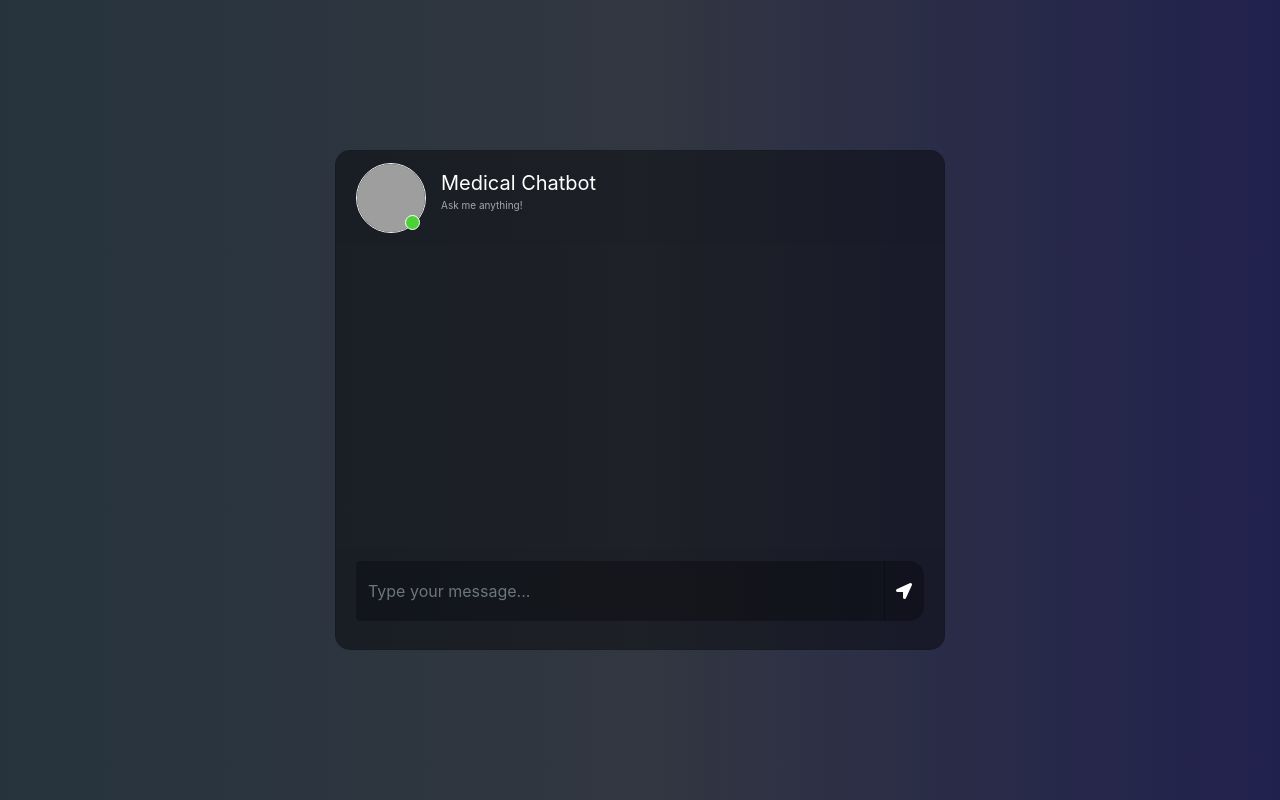
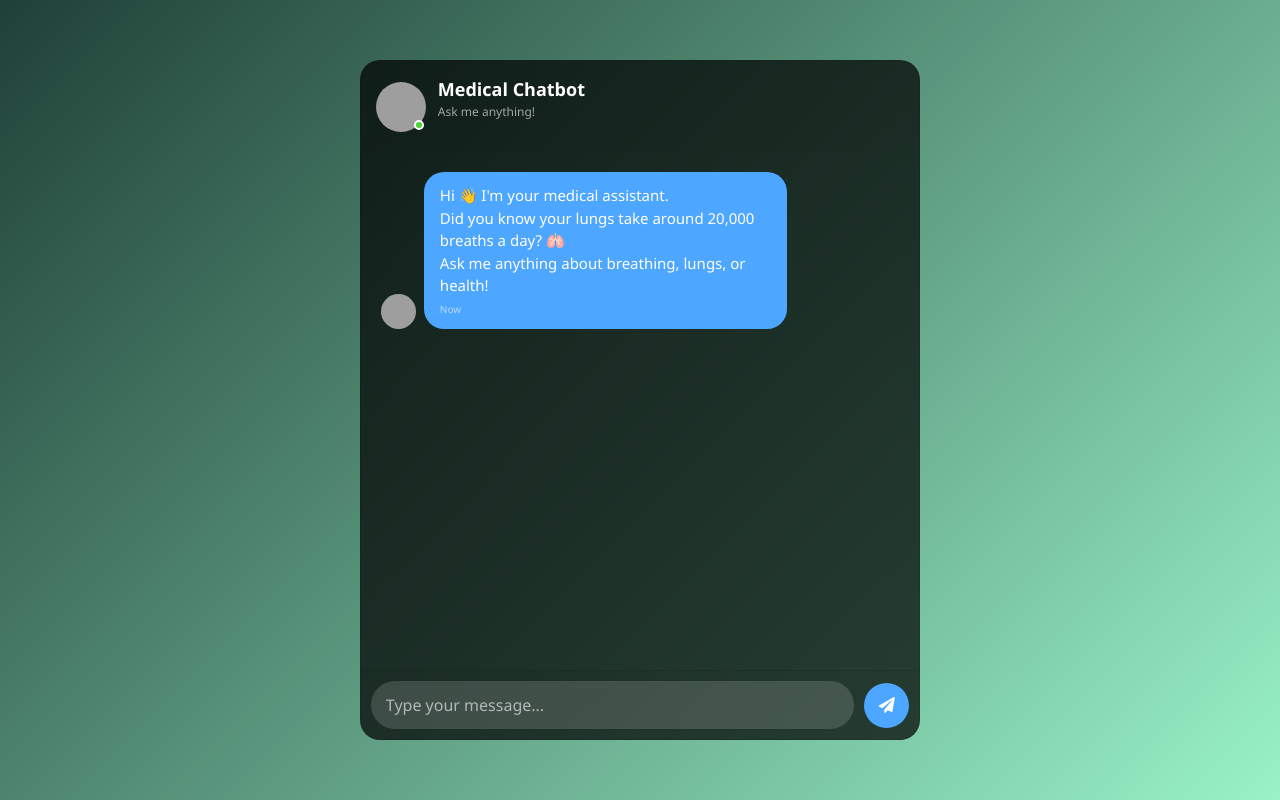
Before and after one commit to Aayush1879/MedChatbot, a Flask app: page / in a window 1280 px wide. Run offline with Flask 3, Linux system fonts and the light colour scheme; some libraries are stand-ins or nearby versions; grey boxes are pictures that could not be loaded.

Commit message:
updation

```diff
--- a/static/style.css
+++ b/static/style.css
@@ -1,223 +1,188 @@
-body,html{
-	height: 100%;
-	margin: 0;
-	background: rgb(44, 47, 59);
-   background: -webkit-linear-gradient(to right, rgb(40, 59, 34), rgb(54, 60, 70), rgb(32, 32, 43));
-	background: linear-gradient(to right, rgb(38, 51, 61), rgb(50, 55, 65), rgb(33, 33, 78));
+* {
+    margin: 0;
+    padding: 0;
+    box-sizing: border-box;
 }
 
-.chat{
-	margin-top: auto;
-	margin-bottom: auto;
+body {
+    font-family: 'Segoe UI', sans-serif;
+    background: linear-gradient(135deg, #1f4037, #99f2c8);
 }
-.card{
-	height: 500px;
-	border-radius: 15px !important;
-	background-color: rgba(0,0,0,0.4) !important;
+
+/* Center layout */
+.container-fluid {
+    height: 100vh;
+    display: flex;
+    justify-content: center;
+    align-items: center;
 }
-.contacts_body{
-	padding:  0.75rem 0 !important;
-	overflow-y: auto;
-	white-space: nowrap;
+
+/* Chat box */
+.card {
+    width: 100%;
+    max-width: 800px;   /* 👈 FIXED WIDTH */
+    height: 85vh;
+    border-radius: 20px;
+    background: rgba(0, 0, 0, 0.7);
+    backdrop-filter: blur(12px);
+    display: flex;
+    flex-direction: column;
+    overflow: hidden;
 }
-.msg_card_body{
-	overflow-y: auto;
+
+/* Header */
+.card-header {
+    padding: 15px;
+    border: none;
 }
-.card-header{
-	border-radius: 15px 15px 0 0 !important;
-	border-bottom: 0 !important;
+
+.img_cont {
+    position: relative;
 }
-.card-footer{
-border-radius: 0 0 15px 15px !important;
-	border-top: 0 !important;
+
+.user_img {
+    height: 50px;
+    width: 50px;
+    border-radius: 50%;
 }
-.container{
-	align-content: center;
+
+.online_icon {
+    position: absolute;
+    height: 10px;
+    width: 10px;
+    background: #4cd137;
+    border-radius: 50%;
+    bottom: 2px;
+    right: 2px;
+    border: 2px solid white;
 }
-.search{
-	border-radius: 15px 0 0 15px !important;
-	background-color: rgba(0,0,0,0.3) !important;
-	border:0 !important;
-	color:white !important;
+
+.user_info {
+    margin-left: 12px;
+    color: white;
 }
-.search:focus{
-	 box-shadow:none !important;
-   outline:0px !important;
+
+.user_info span {
+    font-size: 18px;
+    font-weight: 600;
 }
-.type_msg{
-	background-color: rgba(0,0,0,0.3) !important;
-	border:0 !important;
-	color:white !important;
-	height: 60px !important;
-	overflow-y: auto;
+
+.user_info p {
+    font-size: 12px;
+    color: rgba(255,255,255,0.6);
 }
-	.type_msg:focus{
-	 box-shadow:none !important;
-   outline:0px !important;
+
+/* Chat body */
+.msg_card_body {
+    flex: 1;
+    overflow-y: auto;
+    padding: 20px;
 }
-.attach_btn{
-	border-radius: 15px 0 0 15px !important;
-	background-color: rgba(0,0,0,0.3) !important;
-	border:0 !important;
-	color: white !important;
-	cursor: pointer;
+
+/* Align messages nicely */
+.d-flex.mb-3 {
+    align-items: flex-end;
 }
-.send_btn{
-	border-radius: 0 15px 15px 0 !important;
-	background-color: rgba(0,0,0,0.3) !important;
-	border:0 !important;
-	color: white !important;
-	cursor: pointer;
+
+/* Messages */
+.msg_cotainer,
+.msg_cotainer_send {
+    max-width: 70%;   /* 👈 balanced width */
+    padding: 12px 16px;
+    border-radius: 20px;
+    font-size: 15px;
+    line-height: 1.5;
+    color: white;
+    word-wrap: break-word;
 }
-.search_btn{
-	border-radius: 0 15px 15px 0 !important;
-	background-color: rgba(0,0,0,0.3) !important;
-	border:0 !important;
-	color: white !important;
-	cursor: pointer;
+
+.msg_cotainer {
+    background: #4da6ff;
 }
-.contacts{
-	list-style: none;
-	padding: 0;
+
+.msg_cotainer_send {
+    background: #58cc71;
 }
-.contacts li{
-	width: 100% !important;
-	padding: 5px 10px;
-	margin-bottom: 15px !important;
+
+/* Avatar */
+.user_img_msg {
+    height: 35px;
+    width: 35px;
+    border-radius: 50%;
+    margin-right: 8px;
 }
-.active{
-	background-color: rgba(0,0,0,0.3);
+
+/* Time */
+.msg_time,
+.msg_time_send {
+    display: block;
+    font-size: 10px;
+    margin-top: 5px;
+    color: rgba(255,255,255,0.6);
 }
-.user_img{
-	height: 70px;
-	width: 70px;
-	border:1.5px solid #f5f6fa;
 
+/* Footer */
+.card-footer {
+    padding: 10px;
 }
-.user_img_msg{
-	height: 40px;
-	width: 40px;
-	border:1.5px solid #f5f6fa;
 
+/* Fix input layout */
+.card-footer form {
+    display: flex;
+    width: 100%;
+    align-items: center;
 }
-.img_cont{
-	position: relative;
-	height: 70px;
-	width: 70px;
+
+/* Input */
+.type_msg {
+    flex: 1;
+    min-width: 0;   /* 👈 CRITICAL FIX */
+    border-radius: 25px;
+    padding: 12px 15px;
+    border: none;
+    background: rgba(255,255,255,0.15);
+    color: white;
 }
-.img_cont_msg{
-	height: 40px;
-	width: 40px;
+
+.type_msg::placeholder {
+    color: rgba(255,255,255,0.6);
 }
-.online_icon{
-	position: absolute;
-	height: 15px;
-	width:15px;
-	background-color: #4cd137;
-	border-radius: 50%;
-	bottom: 0.2em;
-	right: 0.4em;
-	border:1.5px solid white;
+
+/* Send button */
+.send_btn {
+    margin-left: 10px;
+    border-radius: 50%;
+    width: 45px;
+    height: 45px;
+    border: none;
+    background: #4da6ff;
+    color: white;
+    display: flex;
+    align-items: center;
+    justify-content: center;
 }
-.offline{
-	background-color: #c23616 !important;
+
+/* Scrollbar */
+.msg_card_body::-webkit-scrollbar {
+    width: 5px;
 }
-.user_info{
-	margin-top: auto;
-	margin-bottom: auto;
-	margin-left: 15px;
+
+.msg_card_body::-webkit-scrollbar-thumb {
+    background: rgba(255,255,255,0.3);
+    border-radius: 10px;
 }
-.user_info span{
-	font-size: 20px;
-	color: white;
+
+/* Mobile */
+@media(max-width: 768px){
+    .card {
+        max-width: 100%;
+        height: 100vh;
+        border-radius: 0;
+    }
+
+    .msg_cotainer,
+    .msg_cotainer_send {
+        max-width: 85%;
+        font-size: 14px;
+    }
 }
-.user_info p{
-	font-size: 10px;
-	color: rgba(255,255,255,0.6);
-}
-.video_cam{
-	margin-left: 50px;
-	margin-top: 5px;
-}
-.video_cam span{
-	color: white;
-	font-size: 20px;
-	cursor: pointer;
-	margin-right: 20px;
-}
-.msg_cotainer{
-	margin-top: auto;
-	margin-bottom: auto;
-	margin-left: 10px;
-	border-radius: 25px;
-	background-color: rgb(82, 172, 255);
-	padding: 10px;
-	position: relative;
-}
-.msg_cotainer_send{
-	margin-top: auto;
-	margin-bottom: auto;
-	margin-right: 10px;
-	border-radius: 25px;
-	background-color: #58cc71;
-	padding: 10px;
-	position: relative;
-}
-.msg_time{
-	position: absolute;
-	left: 0;
-	bottom: -15px;
-	color: rgba(255,255,255,0.5);
-	font-size: 10px;
-}
-.msg_time_send{
-	position: absolute;
-	right:0;
-	bottom: -15px;
-	color: rgba(255,255,255,0.5);
-	font-size: 10px;
-}
-.msg_head{
-	position: relative;
-}
-#action_menu_btn{
-	position: absolute;
-	right: 10px;
-	top: 10px;
-	color: white;
-	cursor: pointer;
-	font-size: 20px;
-}
-.action_menu{
-	z-index: 1;
-	position: absolute;
-	padding: 15px 0;
-	background-color: rgba(0,0,0,0.5);
-	color: white;
-	border-radius: 15px;
-	top: 30px;
-	right: 15px;
-	display: none;
-}
-.action_menu ul{
-	list-style: none;
-	padding: 0;
-	margin: 0;
-}
-.action_menu ul li{
-	width: 100%;
-	padding: 10px 15px;
-	margin-bottom: 5px;
-}
-.action_menu ul li i{
-	padding-right: 10px;
-}
-.action_menu ul li:hover{
-	cursor: pointer;
-	background-color: rgba(0,0,0,0.2);
-}
-@media(max-width: 576px){
-	.contacts_card{
-	margin-bottom: 15px !important;
-}
-}
--- a/templates/chat.html
+++ b/templates/chat.html
@@ -1,28 +1,30 @@
-<link href="//maxcdn.bootstrapcdn.com/bootstrap/4.1.1/css/bootstrap.min.css" rel="stylesheet" id="bootstrap-css">
-<script src="//maxcdn.bootstrapcdn.com/bootstrap/4.1.1/js/bootstrap.min.js"></script>
-<script src="//cdnjs.cloudflare.com/ajax/libs/jquery/3.2.1/jquery.min.js"></script>
-
 <!DOCTYPE html>
 <html>
 <head>
-		<title>Chatbot</title>
-		<link rel="stylesheet" href="https://stackpath.bootstrapcdn.com/bootstrap/4.1.3/css/bootstrap.min.css" integrity="sha384-MCw98/SFnGE8fJT3GXwEOngsV7Zt27NXFoaoApmYm81iuXoPkFOJwJ8ERdknLPMO" crossorigin="anonymous">
-		<link rel="stylesheet" href="https://use.fontawesome.com/releases/v5.5.0/css/all.css" integrity="sha384-B4dIYHKNBt8Bc12p+WXckhzcICo0wtJAoU8YZTY5qE0Id1GSseTk6S+L3BlXeVIU" crossorigin="anonymous">
+    <title>Pulmo Bot</title>
+
+    <!-- Bootstrap -->
+    <link rel="stylesheet" href="https://stackpath.bootstrapcdn.com/bootstrap/4.1.3/css/bootstrap.min.css">
+    <link rel="stylesheet" href="https://use.fontawesome.com/releases/v5.5.0/css/all.css">
+
+    <!-- jQuery -->
     <script src="https://ajax.googleapis.com/ajax/libs/jquery/3.3.1/jquery.min.js"></script>
-		<link rel="stylesheet" type="text/css" href="{{ url_for('static', filename='style.css')}}"/>
+
+    <!-- CSS -->
+    <link rel="stylesheet" href="../static/style.css">
 </head>
 
+<body>
 
-	<body>
-		<div class="container-fluid h-100">
-			<div class="row justify-content-center h-100">
-				<div class="col-md-8 col-xl-6 chat">
+<div class="container-fluid">
+    <div class="chat">
         <div class="card">
+
+            <!-- Header -->
             <div class="card-header msg_head">
-							<div class="d-flex bd-highlight">
+                <div class="d-flex align-items-center">
                     <div class="img_cont">
-									<img src="https://cdn-icons-png.flaticon.com/512/387/387569.png" class="rounded-circle user_img">
-									<!-- <img src="https://www.prdistribution.com/spirit/uploads/pressreleases/2019/newsreleases/d83341deb75c4c4f6b113f27b1e42cd8-chatbot-florence-already-helps-thousands-of-patients-to-remember-their-medication.png" class="rounded-circle user_img"> -->
+                        <img src="https://cdn-icons-png.flaticon.com/512/387/387569.png" class="user_img">
                         <span class="online_icon"></span>
                     </div>
                     <div class="user_info">
@@ -31,19 +33,35 @@
                     </div>
                 </div>
             </div>
-						<div id="messageFormeight" class="card-body msg_card_body">
 
+            <!-- Chat Body -->
+            <div id="messageFormeight" class="msg_card_body">
+
+                <!-- Default Message -->
+                <div class="d-flex mb-3">
+                    <div class="img_cont_msg">
+                        <img src="https://cdn-icons-png.flaticon.com/512/387/387569.png" class="user_img_msg">
+                    </div>
+                    <div class="msg_cotainer">
+                        Hi 👋 I'm your medical assistant.<br>
+                        Did you know your lungs take around 20,000 breaths a day? 🫁<br>
+                        Ask me anything about breathing, lungs, or health!
+                        <span class="msg_time">Now</span>
+                    </div>
+                </div>
 
             </div>
+
+            <!-- Footer -->
             <div class="card-footer">
-							<form id="messageArea" class="input-group">
-                                <input type="text" id="text" name="msg" placeholder="Type your message..." autocomplete="off" class="form-control type_msg" required/>
-								<div class="input-group-append">
-									<button type="submit" id="send" class="input-group-text send_btn"><i class="fas fa-location-arrow"></i></button>
-								</div>
+                <form id="messageArea" class="d-flex w-100">
+                    <input type="text" id="text" name="msg" placeholder="Type your message..." class="type_msg" required>
+                    <button type="submit" class="send_btn">
+                        <i class="fas fa-paper-plane"></i>
+                    </button>
                 </form>
             </div>
-					</div>
+
         </div>
     </div>
 </div>
@@ -51,27 +69,42 @@
 <script>
 $(document).ready(function() {
     $("#messageArea").on("submit", function(event) {
+
         const date = new Date();
-					const hour = date.getHours();
-					const minute = date.getMinutes();
-					const str_time = hour+":"+minute;
+        const str_time = date.getHours() + ":" + date.getMinutes();
         var rawText = $("#text").val();
 
-					var userHtml = '<div class="d-flex justify-content-end mb-4"><div class="msg_cotainer_send">' + rawText + '<span class="msg_time_send">'+ str_time + '</span></div><div class="img_cont_msg"><img src="https://i.ibb.co/d5b84Xw/Untitled-design.png" class="rounded-circle user_img_msg"></div></div>';
+        var userHtml = `
+        <div class="d-flex justify-content-end mb-3">
+            <div class="msg_cotainer_send">${rawText}
+                <span class="msg_time_send">${str_time}</span>
+            </div>
+        </div>`;
 
         $("#text").val("");
         $("#messageFormeight").append(userHtml);
 
         $.ajax({
-						data: {
-							msg: rawText,
-						},
+            data: { msg: rawText },
             type: "POST",
             url: "/get",
         }).done(function(data) {
-						var botHtml = '<div class="d-flex justify-content-start mb-4"><div class="img_cont_msg"><img src="https://cdn-icons-png.flaticon.com/512/387/387569.png" class="rounded-circle user_img_msg"></div><div class="msg_cotainer">' + data + '<span class="msg_time">' + str_time + '</span></div></div>';
-						$("#messageFormeight").append($.parseHTML(botHtml));
+
+            var botHtml = `
+            <div class="d-flex mb-3">
+                <div class="img_cont_msg">
+                    <img src="https://cdn-icons-png.flaticon.com/512/387/387569.png" class="user_img_msg">
+                </div>
+                <div class="msg_cotainer">${data}
+                    <span class="msg_time">${str_time}</span>
+                </div>
+            </div>`;
+
+            $("#messageFormeight").append(botHtml);
+
+            $("#messageFormeight").scrollTop($("#messageFormeight")[0].scrollHeight);
         });
+
         event.preventDefault();
     });
 });
```
Also changed, not shown: templates/style.css (added). Lines whose indentation alone changed are shown as unchanged.
